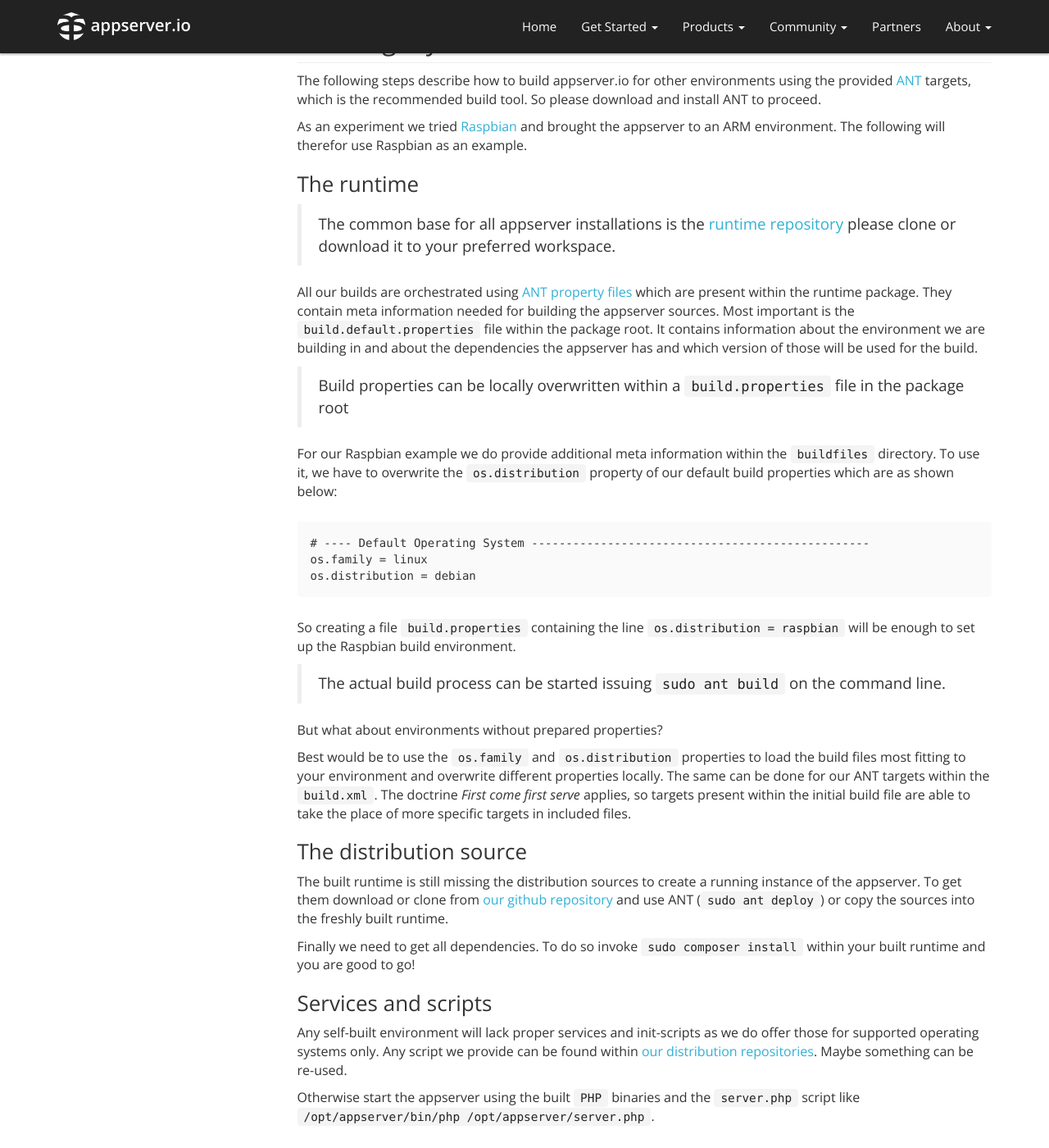
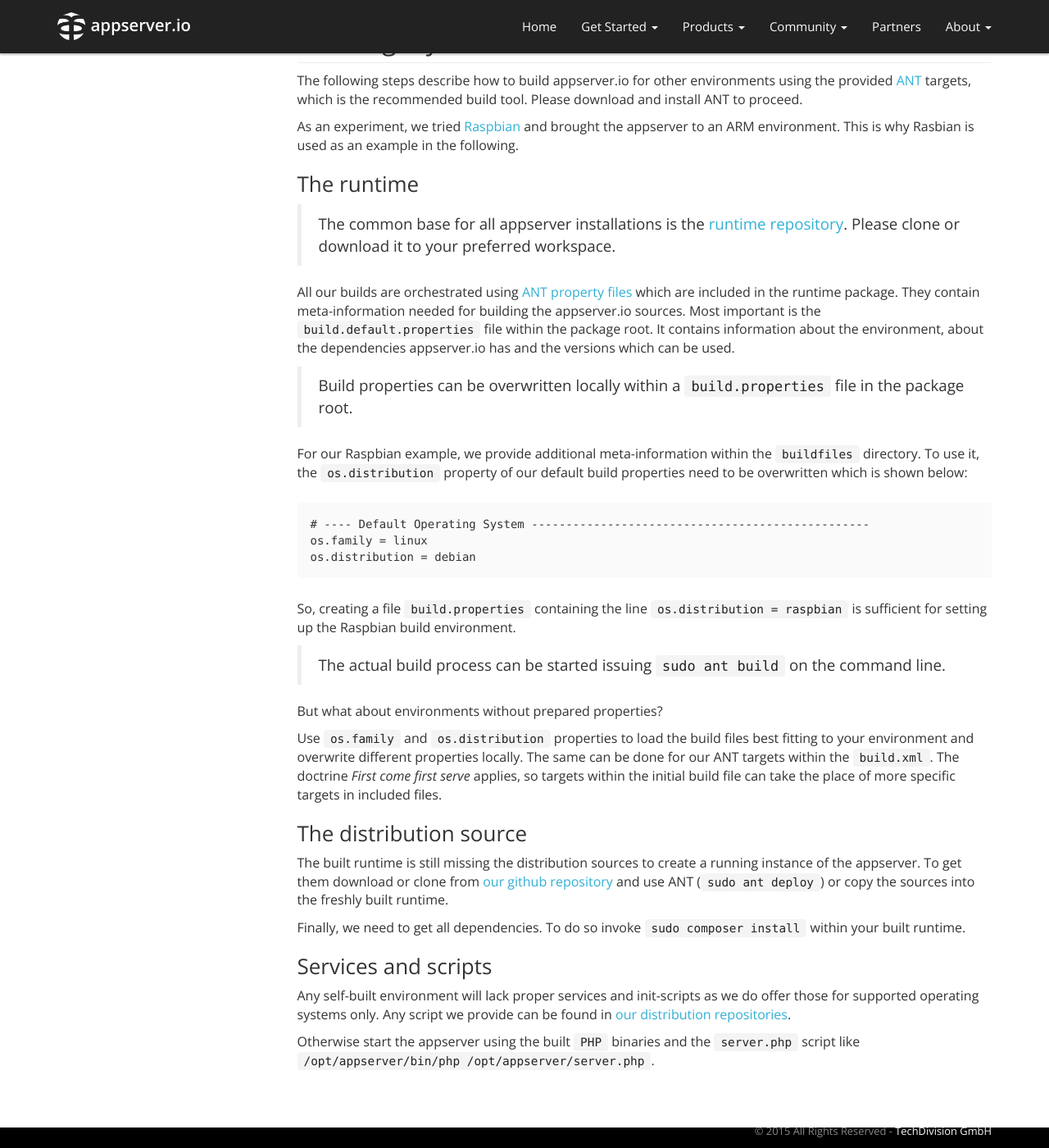
Before and after one commit to appserver-io/appserver, a Jekyll site: the page built from _docs/installation.md, in a window 1280 px wide and 1400 px high, scrolled down 2128 px. Shown: the whole window at 82% size. Built offline with Jekyll 4.4.1, drawn with Linux system fonts in a browser that asks for light colours; nearby versions of some CDN libraries; library files that are not in the unit come from our copies; Markdown is read by kramdown in place of the engine named in the settings; some of the changed text lies outside the part shown.

Commit message:
Update installation.md
Changes until end (line 139).
Please review closely sentence in line 103 and check if content ist still correct!

````diff
--- a/_docs/installation.md
+++ b/_docs/installation.md
@@ -56,7 +56,7 @@
 
 ## Debian
 
-> Runs and tested on Debian Squeeze (64-bit) and higher!
+> Runs and tested on Debian Squeeze (64-bit) and higher.
 
 If you are on a Debian system you might also try our `.deb` repository:
 
@@ -73,7 +73,7 @@
 
 ## Fedora
 
-> Runs and tested on version Fedora 20 (64-bit)!
+> Runs and tested on version Fedora 20 (64-bit).
 
 We  also provide `.rpm` [files for Fedora]({{"/get-started/downloads.html#fedora" | prepend: site.baseurl }}), one for `runtime` and `distribution` for download. A double-click triggers the installation process. Doing this will invoke the system default package manager and guides you through the installation process.
 
@@ -81,7 +81,7 @@
 
 ## CentOS
 
-> Runs and tested on CentOS 6 (64-bit)!
+> Runs and tested on CentOS 6 (64-bit).
 
 Installation and basic usage are the same as on Fedora but we [provide different packages]({{"/get-started/downloads.html#centos" | prepend: site.baseurl }}) for `runtime` and `distribution`. CentOS requires additional repositories like [remi](<http://rpms.famillecollet.com/>) or [EPEL](<http://fedoraproject.org/wiki/EPEL>) to satisfy additional dependencies.
 
@@ -90,22 +90,22 @@
 ## Building it yourself
 
 The following steps describe how to build appserver.io for other environments using the provided [ANT](<http://ant.apache.org/>) targets, which is the recommended build tool.
-So please download and install ANT to proceed.
+Please download and install ANT to proceed.
 
-As an experiment we tried [Raspbian](http://www.raspbian.org/) and brought the appserver to an ARM environment. The following will therefor use Raspbian as an example.
+As an experiment, we tried [Raspbian](http://www.raspbian.org/) and brought the appserver to an ARM environment. This is why Rasbian is used as an example in the following.
 
 ### The runtime
 
-> The common base for all appserver installations is the [runtime repository](https://github.com/appserver-io-php/runtime) please clone or download it to your preferred workspace.
+> The common base for all appserver installations is the [runtime repository](https://github.com/appserver-io-php/runtime). Please clone or download it to your preferred workspace.
 
-All our builds are orchestrated using [ANT property files](http://www.tutorialspoint.com/ant/ant_property_files.htm) which are present within the runtime package. They contain meta information needed for building the appserver sources.
+All our builds are orchestrated using [ANT property files](http://www.tutorialspoint.com/ant/ant_property_files.htm) which are included in the runtime package. They contain meta-information needed for building the appserver.io sources.
 Most important is the `build.default.properties` file within the package root.
-It contains information about the environment we are building in and about the dependencies the appserver has and which version of those will be used for the build.
+It contains information about the environment, about the dependencies appserver.io has and the versions which can be used.
 
-> Build properties can be locally overwritten within a `build.properties` file in the package root
+> Build properties can be overwritten locally within a `build.properties` file in the package root.
 
-For our Raspbian example we do provide additional meta information within the `buildfiles` directory.
-To use it, we have to overwrite the `os.distribution` property of our default build properties which are as shown below:
+For our Raspbian example, we provide additional meta-information within the `buildfiles` directory.
+To use it, the `os.distribution` property of our default build properties need to be overwritten which is shown below:
 
 ```
 # ---- Default Operating System -------------------------------------------------
@@ -113,28 +113,26 @@
 os.distribution = debian
 ```
 
-So creating a file `build.properties` containing the line `os.distribution = raspbian` will be enough to set up the Raspbian build environment.
+So, creating a file `build.properties` containing the line `os.distribution = raspbian` is sufficient for setting up the Raspbian build environment.
 
 > The actual build process can be started issuing `sudo ant build` on the command line.
 
 But what about environments without prepared properties?
 
-Best would be to use the `os.family` and `os.distribution` properties to load the build files most fitting to your environment and overwrite different properties locally.
+Use `os.family` and `os.distribution` properties to load the build files best fitting to your environment and overwrite different properties locally.
 The same can be done for our ANT targets within the `build.xml`.
-The doctrine *First come first serve* applies, so targets present within the initial build file are able to take the place of more specific targets in included files.
+The doctrine *First come first serve* applies, so targets within the initial build file can take the place of more specific targets in included files.
 
 ### The distribution source
 
 The built runtime is still missing the distribution sources to create a running instance of the appserver.
 To get them download or clone from [our github repository](https://github.com/appserver-io/appserver) and use ANT (`sudo ant deploy`) or copy the sources into the freshly built runtime.
 
-Finally we need to get all dependencies.
-To do so invoke `sudo composer install` within your built runtime and you are good to go!
+Finally, we need to get all dependencies. To do so invoke `sudo composer install` within your built runtime.
 
 ### Services and scripts
 
 Any self-built environment will lack proper services and init-scripts as we do offer those for supported operating systems only.
-Any script we provide can be found within [our distribution repositories](https://github.com/appserver-io-dist). Maybe something can be re-used.
-
+Any script we provide can be found in [our distribution repositories](https://github.com/appserver-io-dist).
 
 Otherwise start the appserver using the built `PHP` binaries and the `server.php` script like `/opt/appserver/bin/php /opt/appserver/server.php`.
````
